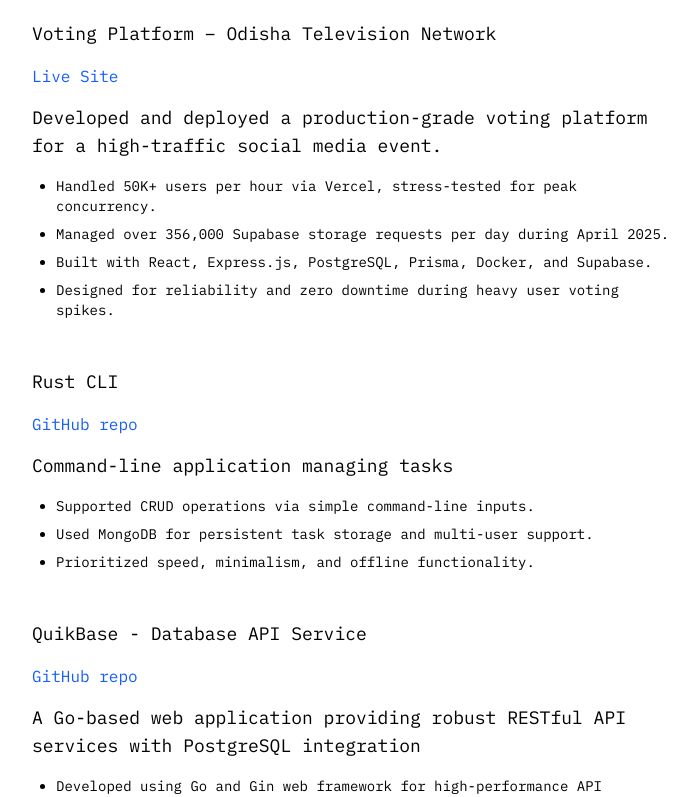
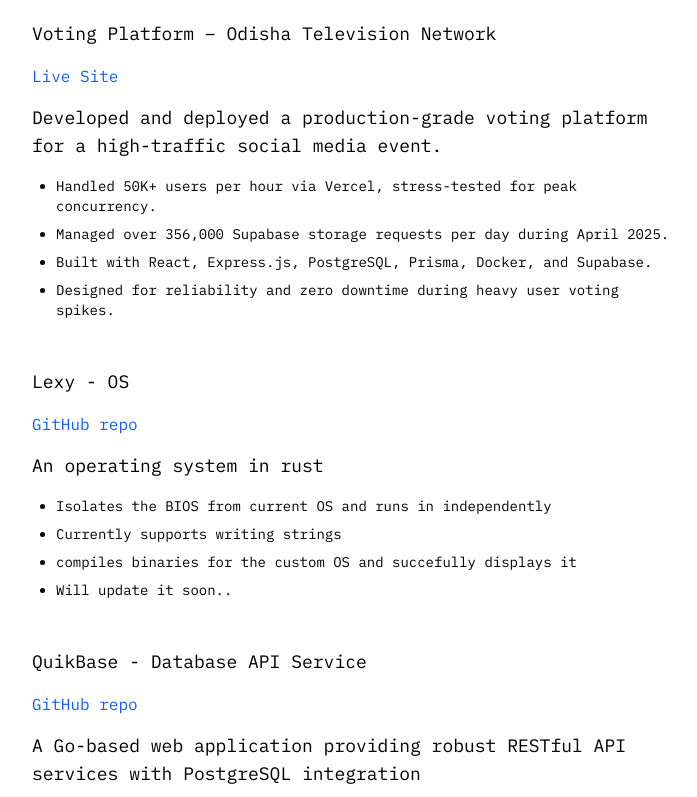
Before and after one commit to Yuvraj-cyborg/meweb, a Next.js app: page /work in a window 1280 px wide. Shown: the part 508-1305 px from the top of the page, without its empty margins (288-985 px from the left). Built offline with nearby package versions, Linux system fonts and the light colour scheme.

Commit message:
new-work and now section update

```diff
--- a/src/app/work/page.tsx
+++ b/src/app/work/page.tsx
@@ -32,13 +32,14 @@
     ]
   },
   {
-    title: "Rust CLI",
-    repoUrl: "https://github.com/Yuvraj-cyborg/TODO_CLI_RUST",
-    description: "Command-line application managing tasks",
+    title: "Lexy - OS",
+    repoUrl: "https://github.com/Yuvraj-cyborg/lexy",
+    description: "An operating system in rust",
     details: [
-      "Supported CRUD operations via simple command-line inputs.",
-      "Used MongoDB for persistent task storage and multi-user support.",
-      "Prioritized speed, minimalism, and offline functionality."
+      "Isolates the BIOS from current OS and runs in independently",
+      "Currently supports writing strings",
+      "compiles binaries for the custom OS and succefully displays it",
+      "Will update it soon.."
     ]
   },
   {
```
